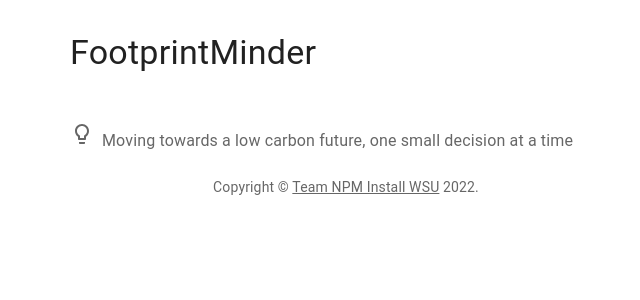
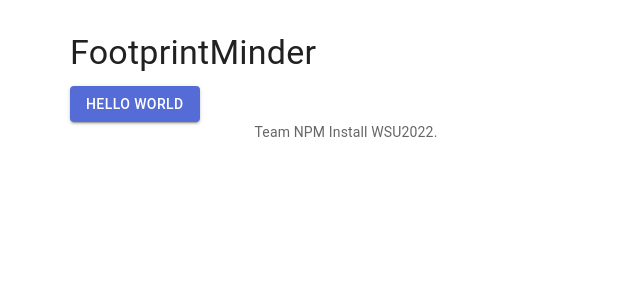
Before and after one commit to u1f98e/dubhacks2022, a React (Create React App) app: page / in a window 1280 px wide. Shown: the top 300 px of the page, without its empty margins (294-934 px from the left). Built offline with nearby package versions, Linux system fonts and the light colour scheme.

Commit message:
we have button

```diff
--- a/src/App.js
+++ b/src/App.js
@@ -2,16 +2,13 @@ import * as React from 'react';
 import Container from '@mui/material/Container';
 import Typography from '@mui/material/Typography';
 import Box from '@mui/material/Box';
-import Link from '@mui/material/Link';
+//import Link from '@mui/material/Link';
 import ProTip from './ProTip';
 
 function Copyright() {
   return (
     <Typography variant="body2" color="text.secondary" align="center">
-      {'Copyright © '}
-      <Link color="inherit" href="https://mui.com/">
         Team NPM Install WSU
-      </Link>{' '}
       {new Date().getFullYear()}
       {'.'}
     </Typography>
--- a/src/ProTip.js
+++ b/src/ProTip.js
@@ -1,21 +1,7 @@
 import * as React from 'react';
-//import Link from '@mui/material/Link';
-import SvgIcon from '@mui/material/SvgIcon';
-import Typography from '@mui/material/Typography';
+import Button from '@mui/material/Button';
 
-function LightBulbIcon(props) {
-  return (
-    <SvgIcon {...props}>
-      <path d="M9 21c0 .55.45 1 1 1h4c.55 0 1-.45 1-1v-1H9v1zm3-19C8.14 2 5 5.14 5 9c0 2.38 1.19 4.47 3 5.74V17c0 .55.45 1 1 1h6c.55 0 1-.45 1-1v-2.26c1.81-1.27 3-3.36 3-5.74 0-3.86-3.14-7-7-7zm2.85 11.1l-.85.6V16h-4v-2.3l-.85-.6C7.8 12.16 7 10.63 7 9c0-2.76 2.24-5 5-5s5 2.24 5 5c0 1.63-.8 3.16-2.15 4.1z" />
-    </SvgIcon>
-  );
-}
 
 export default function ProTip() {
-  return (
-    <Typography sx={{ mt: 6, mb: 3 }} color="text.secondary">
-      <LightBulbIcon sx={{ mr: 1, verticalAlign: 'left' }} />
-      Moving towards a low carbon future, one small decision at a time
-    </Typography>
-  );
+  return <Button variant="contained">Hello World</Button>;
 }
```
